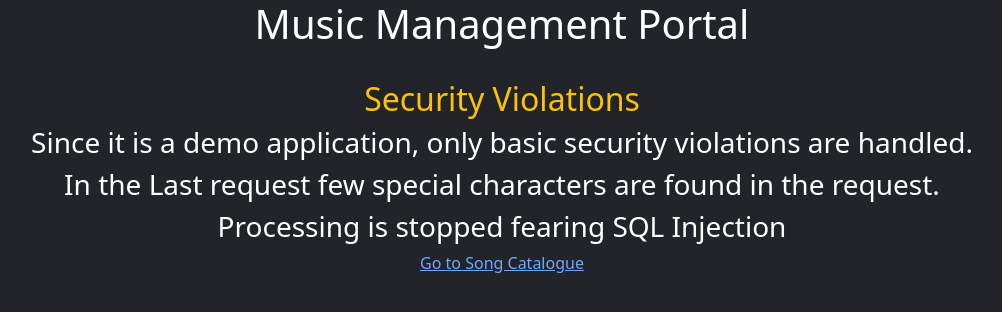
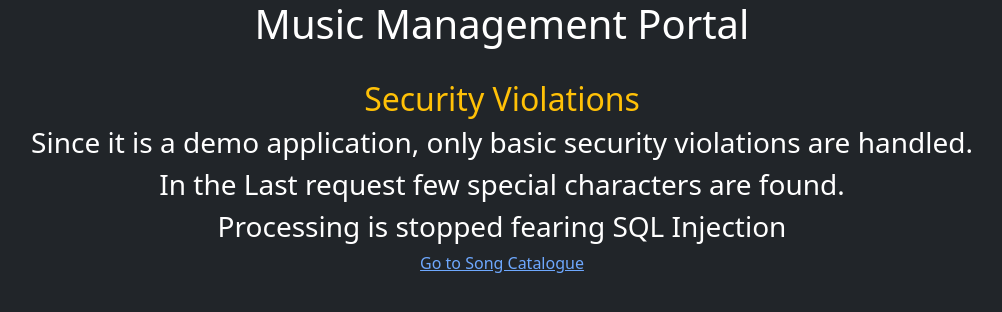
Before and after one commit to kamilkhan/music_management, a Flask app: template templates/security_violation.html in a window 1280 px wide. Shown: the top 312 px of the page, without its empty margins (138-1140 px from the left). Run offline with Flask 2, Linux system fonts and the light colour scheme; the template is opened without the code that fills it, so the values that code supplies are empty; some libraries are stand-ins or nearby versions.

Commit message:
few textual changes

```diff
--- a/templates/security_violation.html
+++ b/templates/security_violation.html
@@ -9,7 +9,7 @@
 <h1> Music Management Portal</h1><br>
 <h2 class="text-warning"> Security Violations </h2>
 <h3> Since it is a demo application, only basic security violations are handled.</h3>
-<h3> In the Last request few special characters are found in the request.</h3>
+<h3> In the Last request few special characters are found.</h3>
 <h3>Processing is stopped fearing SQL Injection</h3>
 <a href="/home"> Go to Song Catalogue</a>
 </body>
```
